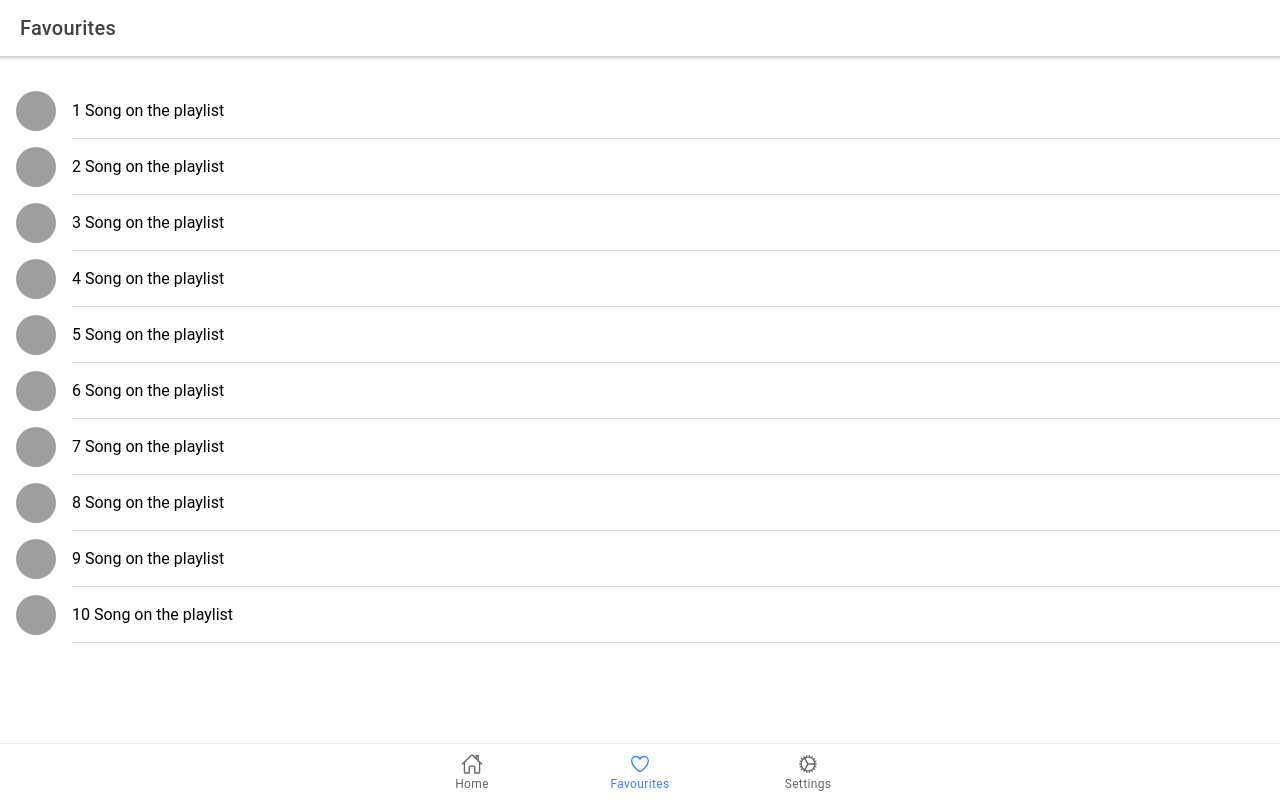
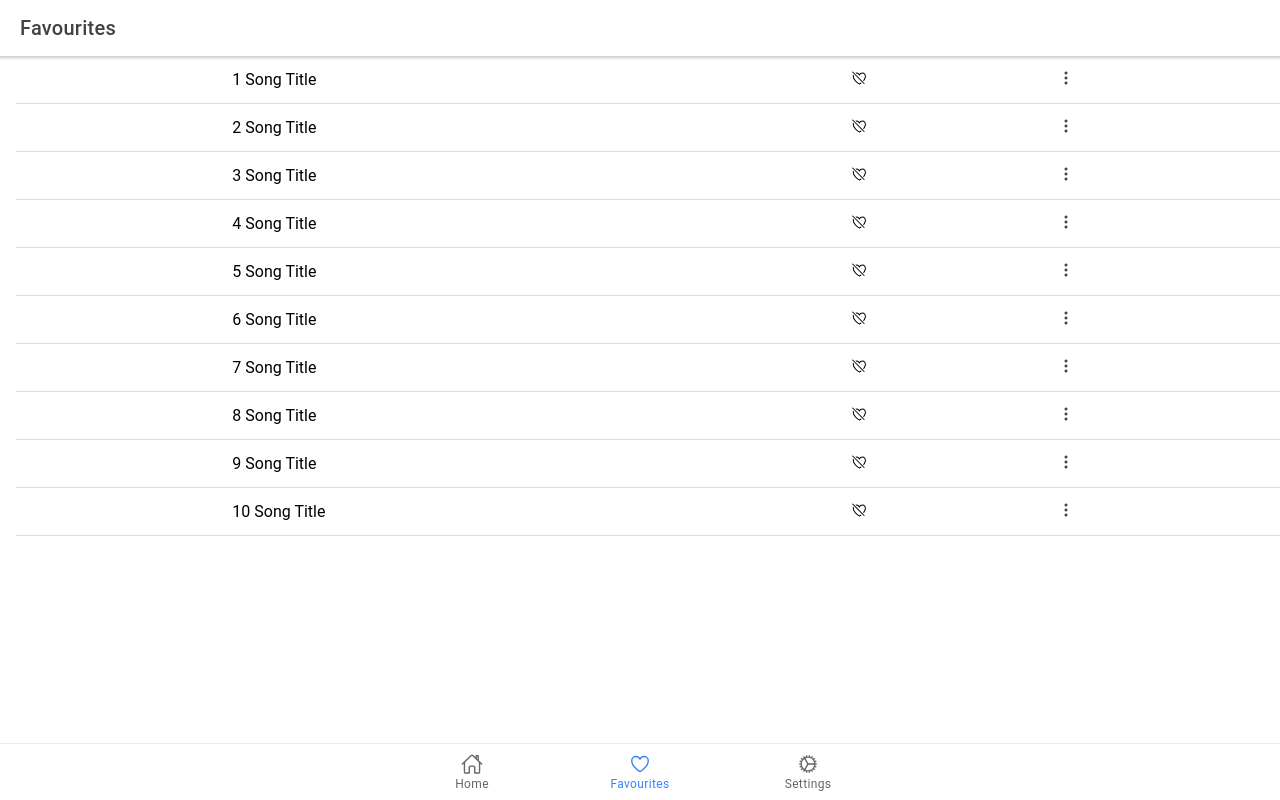
Before and after one commit to OlivierJM/letsingapp, a React (Create React App) app: page /faves in a window 1280 px wide. Built offline with nearby package versions, Linux system fonts and the light colour scheme.

Commit message:
add action sheet to the list of tracks

```diff
--- a/src/components/Track.tsx
+++ b/src/components/Track.tsx
@@ -4,41 +4,95 @@ import {
   IonRow,
   IonCol,
   IonItem,
-  IonIcon
+  IonIcon,
+  IonAvatar,
+  IonImg,
+  IonActionSheet
 } from "@ionic/react";
-import '../theme/Track.css'
-import { heartOutline, ellipsisVerticalOutline, heartDislikeOutline } from "ionicons/icons";
+import "../theme/Track.css";
+import {
+  heartOutline,
+  ellipsisVerticalOutline,
+  heartDislikeOutline,
+  trash, share, playCircleOutline, heart, close
+} from "ionicons/icons";
+
 
 interface TrackType {
   title: string;
-    thumbnail: string
+  thumbnail: string;
 }
 
 const Track: React.FC<TrackType> = ({ title, thumbnail }: TrackType) => {
-    const [isFave, setFave] = useState<boolean>(false)
-    function handleFavourite(){
-        setFave(!isFave)
+  const [isFave, setFave] = useState<boolean>(false);
+  const [showActionSheet, setShowActionSheet] = useState(false);
+
+  function handleFavourite() {
+    setFave(!isFave);
   }
   return (
+      <>
     <IonItem>
       <IonGrid>
         <IonRow>
-                    <IonCol size="2" >
-                        {thumbnail}
+          <IonCol size="2">
+            <IonAvatar slot="start">
+              <IonImg alt={title} src={thumbnail} />
+            </IonAvatar>
           </IonCol>
-                    <IonCol size="6" >
-                        {title}
+          <IonCol size="6">{title}</IonCol>
+          <IonCol size="2">
+            <IonIcon
+              icon={isFave ? heartOutline : heartDislikeOutline}
+              onClick={handleFavourite}
+            />
           </IonCol>
-                    <IonCol size="2" >
-                        <IonIcon icon={isFave ? heartOutline : heartDislikeOutline } onClick={handleFavourite} />
-                    </IonCol>
-                    <IonCol size="2" >
-                    <IonIcon icon={ellipsisVerticalOutline} />
+          <IonCol size="2">
+            <IonIcon onClick={() => setShowActionSheet(true)} icon={ellipsisVerticalOutline} />
           </IonCol>
         </IonRow>
       </IonGrid>
     </IonItem>
-    )
+    <IonActionSheet
+        isOpen={showActionSheet}
+        onDidDismiss={() => setShowActionSheet(false)}
+        buttons={[{
+          text: 'Delete',
+          role: 'destructive',
+          icon: trash,
+          handler: () => {
+            console.log('Delete clicked');
           }
+        }, {
+          text: 'Share',
+          icon: share,
+          handler: () => {
+            console.log('Share clicked');
+          }
+        }, {
+          text: 'Play (open modal)',
+          icon: playCircleOutline,
+          handler: () => {
+            console.log('Play clicked');
+          }
+        }, {
+          text: 'Favorite',
+          icon: heart,
+          handler: () => {
+            console.log('Favorite clicked');
+          }
+        }, {
+          text: 'Cancel',
+          icon: close,
+          role: 'cancel',
+          handler: () => {
+            console.log('Cancel clicked');
+          }
+        }]}
+      >
+      </IonActionSheet>
+    </>
+  );
+};
 
-export default Track
+export default Track;
--- a/src/pages/Favourites.tsx
+++ b/src/pages/Favourites.tsx
@@ -5,14 +5,9 @@ import {
   IonPage,
   IonTitle,
   IonToolbar,
-  IonList,
-  IonItem,
-  IonLabel,
-  IonAvatar,
-  IonImg,
-  IonCol
 } from "@ionic/react";
 import "../theme/Favourites.css";
+import Track from "../components/Track";
 
 const Favourites: React.FC = () => {
   return (
@@ -28,22 +23,16 @@ const Favourites: React.FC = () => {
             <IonTitle size="large">Favourites</IonTitle>
           </IonToolbar>
         </IonHeader>
-        <IonCol className="ion-justify-content-between">
-          <IonContent>
-            <IonList>
-              {[1, 2, 3, 4, 5, 6, 7, 8, 9, 10].map((i: number) => (
-                <IonItem key={i}>
-                  <IonAvatar slot="start">
-                    <IonImg alt='to be play button' src="https://images.unsplash.com/photo-1484972759836-b93f9ef2b293?ixlib=rb-1.2.1&ixid=eyJhcHBfaWQiOjEyMDd9&auto=format&fit=crop&w=750&q=80" />
-                  </IonAvatar>
-                  <IonLabel>
-                    <h2>{i} Song on the playlist</h2>
-                  </IonLabel>
-                </IonItem>
-              ))}
-            </IonList>
-          </IonContent>
-        </IonCol>
+
+        {[1, 2, 3, 4, 5, 6, 7, 8, 9, 10].map((i: number) => (
+          <Track
+            key={i}
+            thumbnail={
+              'https://images.unsplash.com/photo-1484972759836-b93f9ef2b293?ixlib=rb-1.2.1&ixid=eyJhcHBfaWQiOjEyMDd9&auto=format&fit=crop&w=750&q=80"'
+            }
+            title={`${i} Song Title`}
+          />
+        ))}
       </IonContent>
     </IonPage>
   );
--- a/src/pages/Settings.tsx
+++ b/src/pages/Settings.tsx
@@ -1,6 +1,5 @@
 import React from 'react';
 import { IonContent, IonHeader, IonPage, IonTitle, IonToolbar } from '@ionic/react';
-import Track from '../components/Track';
 import '../theme/Settings.css'
 
 const Settings: React.FC = () => {
@@ -17,11 +16,6 @@ const Settings: React.FC = () => {
             <IonTitle size="large">Settings</IonTitle>
           </IonToolbar>
         </IonHeader>
-        <Track thumbnail='cover' title='Title of the song' />
-        <Track thumbnail='cover' title='Title of the song' />
-        <Track thumbnail='cover' title='Title of the song' />
-        <Track thumbnail='cover' title='Title of the song' />
-        <Track thumbnail='cover' title='Title of the song' />
       </IonContent>
     </IonPage>
   );
```
Lines whose indentation alone changed are shown as unchanged.
